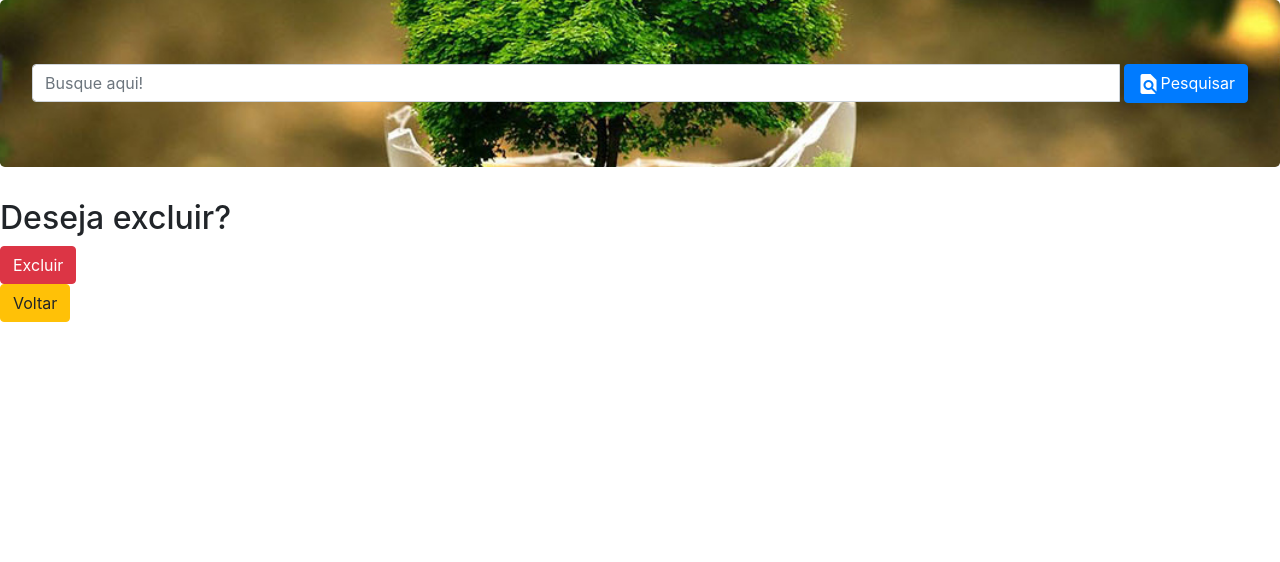
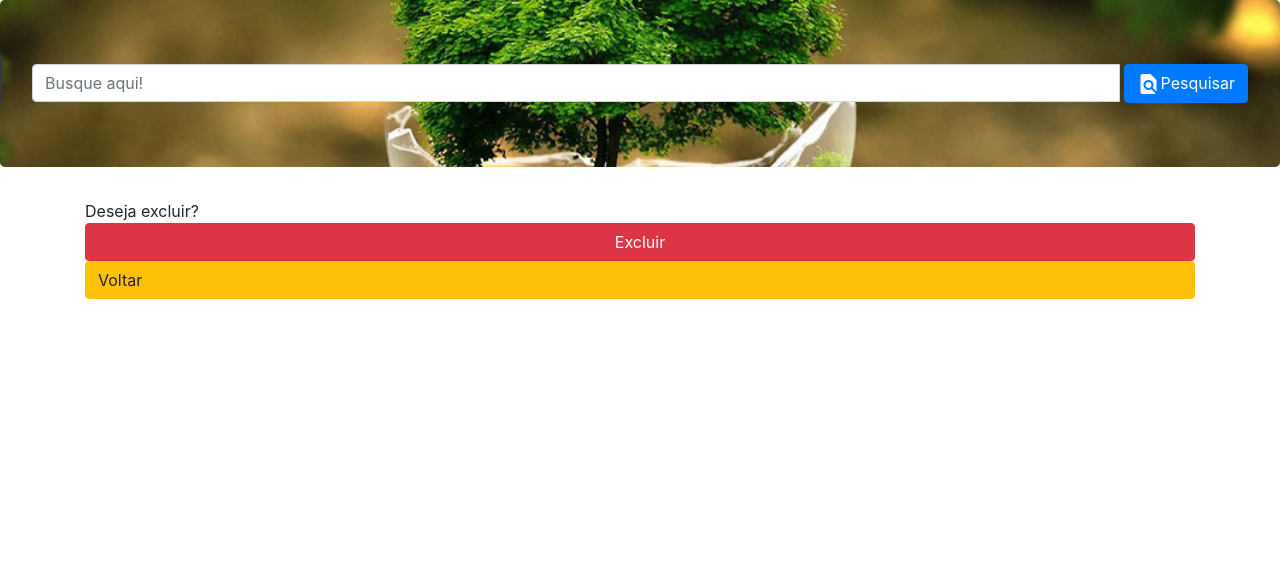
Before and after one commit to Jusloso/reflorestamentoApp, a Django app: page /deletar/2 in a window 1280 px wide. Shown: the part 58-620 px from the top of the page. Run offline with Django 3.2, Linux system fonts and the light colour scheme; a user stored in the database is signed in; data comes from the database, SQL or seed files in the repository; some libraries are stand-ins or nearby versions.

Commit message:
update urls

```diff
--- a/hospitais/urls.py
+++ b/hospitais/urls.py
@@ -19,9 +19,11 @@ from django.conf.urls.static import static
 from django.conf.urls import url, include
 from django.views.static import serve
 from django.conf import settings
+from django.views.generic.base import TemplateView
 from hospitalapp.views import index, florestas, criar_floresta, editar, deletar
 urlpatterns = [
     path('admin/', admin.site.urls),
+    url(r'^$', TemplateView.as_view(template_name='hospital/index.html'), name='index'),
     path('index/', index, name='index'),
     path('florestas/', florestas, name='florestas'),
     path('criar_floresta/', criar_floresta, name='criar_floresta'),
--- a/templates/hospital/deletar_floresta.html
+++ b/templates/hospital/deletar_floresta.html
@@ -1,13 +1,14 @@
 {% extends "hospital/base.html" %}
 {% block content %}
 {% if user.is_authenticated %}
-<h2>
+<div class="container">
     Deseja excluir? {{hosp.nome_hospital}}
 </h2>
 <form method="POST">{% csrf_token %}
 
-    <input type="submit" value="Excluir" class="btn btn-danger">
+    <input type="submit" value="Excluir" class="btn btn-danger input-group">
 </form>
-<a href="{% url 'florestas' %}" class="btn btn-warning">Voltar</a>
+<a href="{% url 'florestas' %}" class="btn btn-warning input-group">Voltar</a>
+</div>
 {% endif %}
 {% endblock content %}
```
